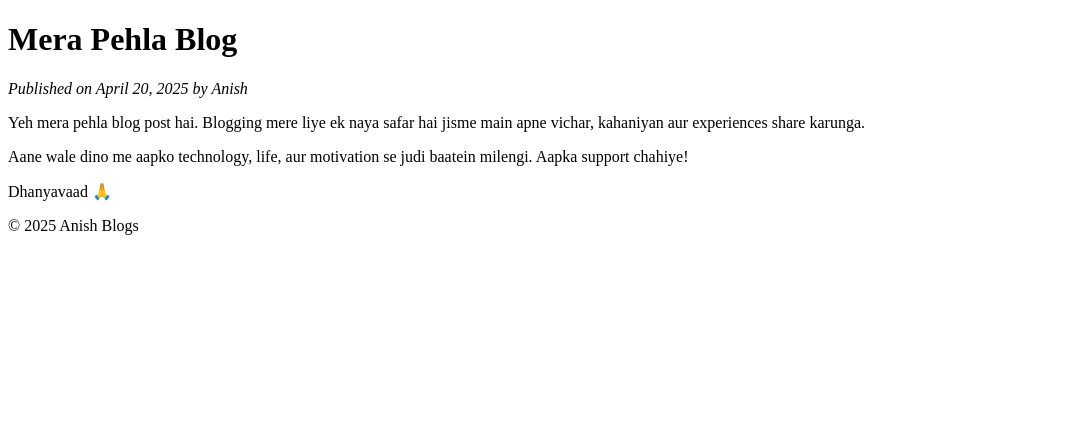
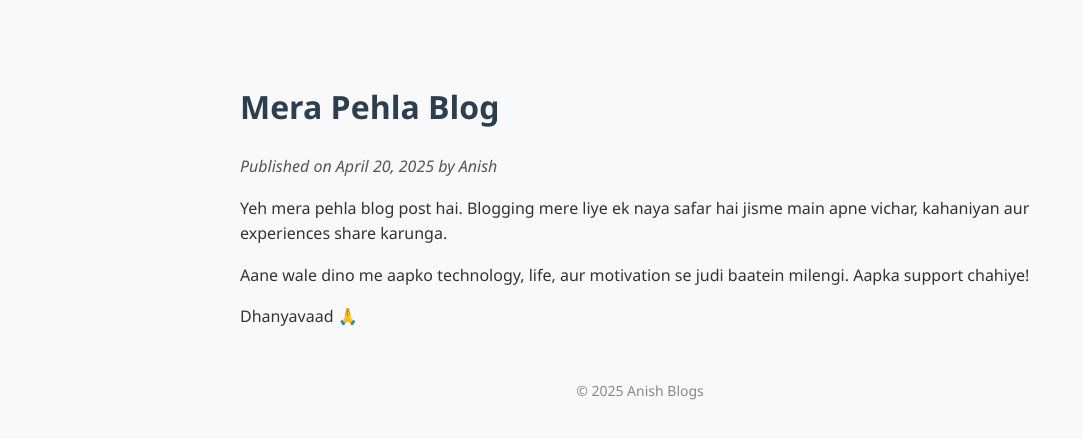
Before and after one commit to anishblogs/anishblogsfirst, a plain HTML site: page post1.html in a window 1280 px wide. Shown: the whole page, without its empty margins (0-1083 px from the left). Drawn offline with Linux system fonts and the light colour scheme.

Commit message:
Update post1.html

```diff
--- a/post1.html
+++ b/post1.html
@@ -5,6 +5,31 @@
   <meta name="viewport" content="width=device-width, initial-scale=1.0"/>
   <title>Mera Pehla Blog - Anish Blogs</title>
   <meta name="description" content="Mera pehla blog post jisme maine blogging journey ki shuruaat ki.">
+
+  <!-- ✅ Basic Styling -->
+  <style>
+    body {
+      font-family: 'Segoe UI', Tahoma, Geneva, Verdana, sans-serif;
+      background-color: #f9f9f9;
+      color: #333;
+      max-width: 800px;
+      margin: 40px auto;
+      padding: 20px;
+      line-height: 1.6;
+    }
+    h1 {
+      color: #2c3e50;
+    }
+    em {
+      color: #555;
+    }
+    footer {
+      margin-top: 50px;
+      font-size: 14px;
+      text-align: center;
+      color: #888;
+    }
+  </style>
 </head>
 <body>
   <header>
```
